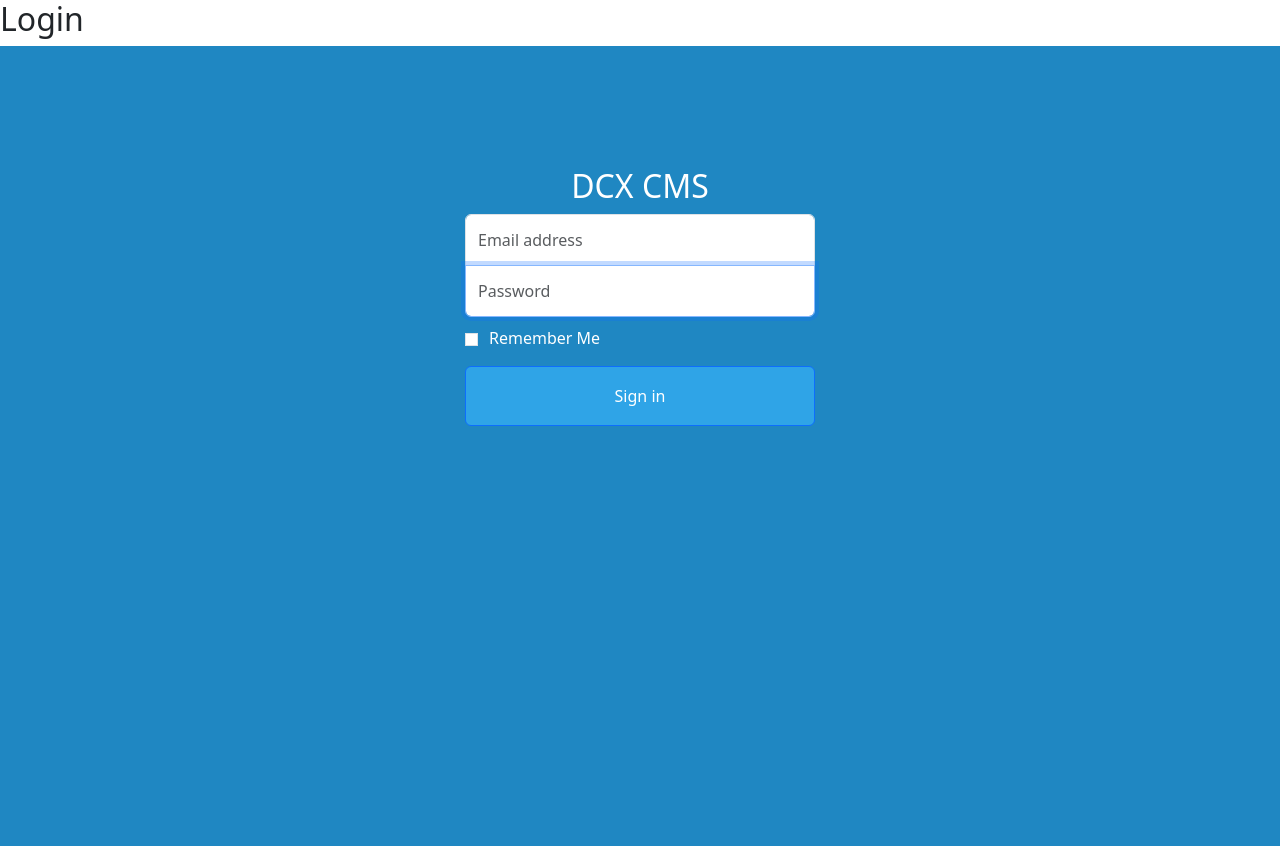
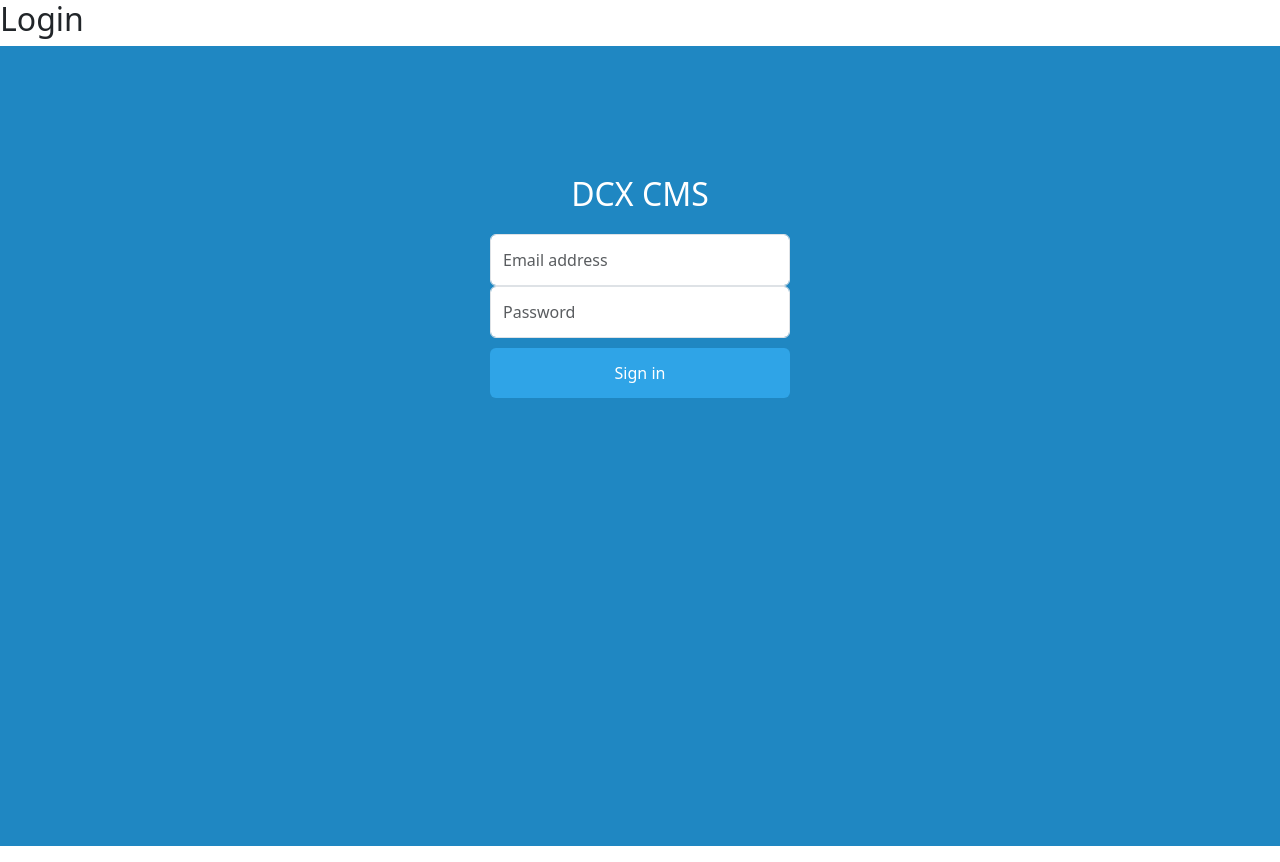
Before and after one commit to Tanusingh02/CMSRepo, a React (Vite) app in the folder Client/cms_app/: page /login in a window 1280 px wide. Built offline with nearby package versions, Linux system fonts and the light colour scheme.

Commit message:
login form and styling

```diff
--- /dev/null
+++ b/Client/cms_app/src/features/auth/components/LoginForm.css
@@ -0,0 +1,67 @@
+
+/* LoginForm.css */
+
+.login-container {
+    display: flex;
+    justify-content: center;
+    align-items: center;
+    background-color: #1f87c2;
+    min-height: 100vh;
+    min-width: 100vw;
+    padding: 20px;
+  }
+
+  .login-form {
+    width: 100%;
+    max-width: 300px;
+    margin-bottom: 20rem;
+
+  }
+
+  .login-form h2 {
+    text-align: center;
+    color: white;
+    margin-bottom: 20px;
+  }
+
+  .login-form .form-control {
+    height: 52px;
+    font-size: 16px;
+
+  }
+
+  .login-form .form-check-label {
+    margin-left: 5px;
+    font-size: 14px;
+  }
+
+  .login-form .btn {
+    margin-top: 10px;
+    height: 50px;
+    font-size: 16px;
+    background-color: #2fa4e7;
+    border: none;
+  }
+
+  .login-form .btn:hover {
+    background-color: #238ac0;
+  }
+
+  .error-message {
+    color: red;
+    font-size: 14px;
+    margin-top: 8px;
+    margin-bottom: 10px;
+
+  }
+
+  /* Responsive adjustments */
+  @media (max-width: 576px) {
+    .login-form {
+      padding: 20px;
+    }
+
+    .login-form h2 {
+      font-size: 24px;
+    }
+  }
--- a/Client/cms_app/src/features/auth/components/LoginForm.jsx
+++ b/Client/cms_app/src/features/auth/components/LoginForm.jsx
@@ -1,79 +1,75 @@
-import React,{useState} from 'react';
+
+import React, { useState } from 'react';
 import PropTypes from 'prop-types';
 import { useNavigate } from 'react-router-dom';
+import './LoginForm.css'; // External CSS file
 
-function LoginForm({ onLogin }){
-    const [email,setEmail] = useState('');
-    const [password,setPassword] = useState('');
-    const navigate = useNavigate();
+function LoginForm({ onLogin }) {
+  const [email, setEmail] = useState('');
+  const [password, setPassword] = useState('');
+  const [error, setError] = useState('');
+  const navigate = useNavigate();
 
-    const handleLogout=()=>{
-        localStorage.removeItem('token');
-        localStorage.removeItem('user');
+  const handleSubmit = async (e) => {
+    e.preventDefault();
 
-        navigate('/login');
+    try {
+      const response = await fetch('http://localhost:8080/user/login', {
+        method: 'POST',
+        headers: {
+          'Content-Type': 'application/json'
+        },
+        body: JSON.stringify({ email, password })
+      });
+
+      if (!response.ok) {
+        throw new Error('Incorrect email or password');
+      }
+
+      const data = await response.json();
+      localStorage.setItem('token', data.token);
+      localStorage.setItem('user', JSON.stringify(data.user));
+
+      setError('');
+      onLogin(data.user);
+      navigate('/');
+    } catch (err) {
+      setError(err.message);
     }
-    const handleSubmit = (e) =>{
-        e.preventDefault();
-        onLogin({email,password});
+  };
+
+  return (
+    <div className="login-container">
+      <form onSubmit={handleSubmit} className="login-form">
+        <h2>DCX CMS</h2>
+
+        <input
+          type="email"
+          className="form-control"
+          placeholder="Email address"
+          onChange={(e) => setEmail(e.target.value)}
+          required
+        />
+
+        <input
+          type="password"
+          className="form-control"
+          placeholder="Password"
+          onChange={(e) => setPassword(e.target.value)}
+          required
+        />
+  {error && <div className="error-message">{error}</div>}
 
 
-    }
-    LoginForm.PropTypes ={
-        onLogin:PropTypes.func.isRequired,
-    }
 
-    return(
-        <div className="d-flex justify-content-center align-items-center"
-        style={{
-            backgroundColor: "#1f87c2",
-            minHeight:'100vh',
-            minWidth:'100vw'
-            }}>
-                <form onSubmit={handleSubmit}
-               style={{
-                marginTop:'-300px',
-                width:'350px'
-             }}>
-                <h2 className='text-center' style={{color:'white'}}>DCX CMS</h2>
-                <input type="email" id="inputEmail" class="form-control" placeholder="Email address" onChange={(e)=>setEmail(e.target.value)} required autoFocus
-                style={{
-                    height:'52px',
-                    marginBottom:'-1px',
-                    borderBottomRightRadius:'0px',
-                    borderBottomLeftRadius:'0px'
-                    }}/>
-                <input type='password' className='form-control' placeholder='Password' onChange={(e)=>setPassword(e.target.value)} required autoFocus
-                    style={{
-                    height:'52px',
-                    marginBottom:'-1px',
-                    borderTopRightRadius:'0px',
-                    borderTopLeftRadius:'0px'
-                    }}/>
-
-                <div className='mb-3 form-check'
-                style={{
-                    marginTop:'10px',
-                    color:'white',
-                    borderRadius:'0px'
-
-                }}>
-                    <input type='checkbox' className='form-check-input' id="rememberMe" style={{borderRadius:'0px',height:'13px', width:'13px',marginTop:"7px",boxShadow:'10px'}}/>
-                        <label className='form-check-label' htmlFor='rememberMe'>Remember Me</label>
-                </div>
-                    <button type='submit' className='btn btn-primary w-100'
-                    style={{
-                        backgroundColor:('#2fa4e7'),
-                        height:'60px'
-                    }}
-
-                    >Sign in</button>
-
-                </form>
-            </div>
-
-
-    );
+        <button type="submit" className="btn btn-primary w-100">Sign in</button>
+      </form>
+    </div>
+  );
 }
 
+LoginForm.propTypes = {
+  onLogin: PropTypes.func.isRequired,
+};
+
 export default LoginForm;
```
